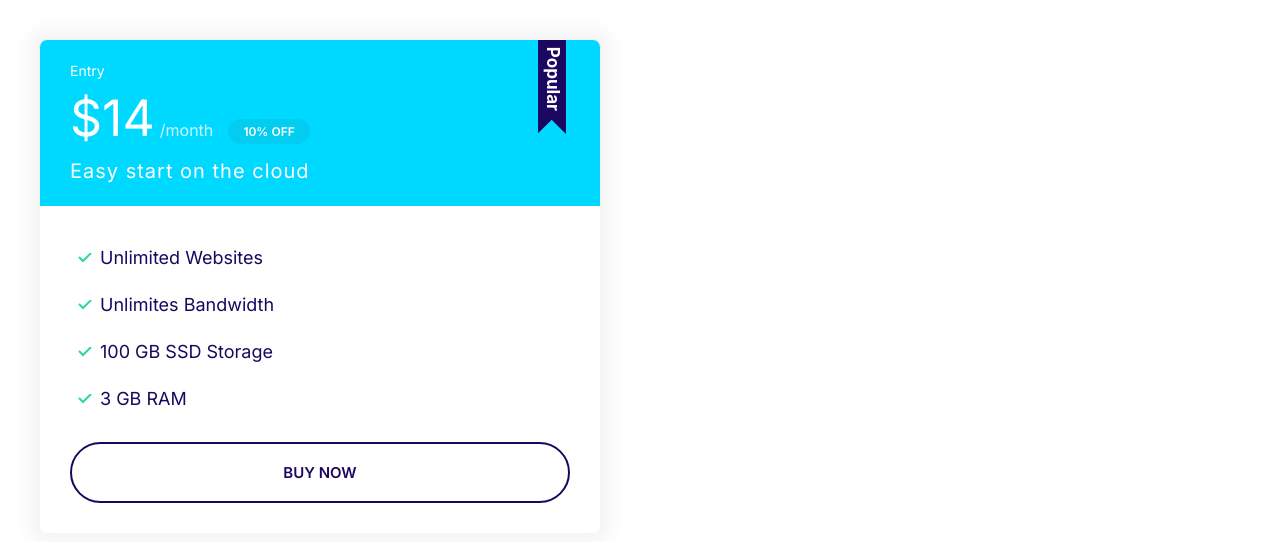
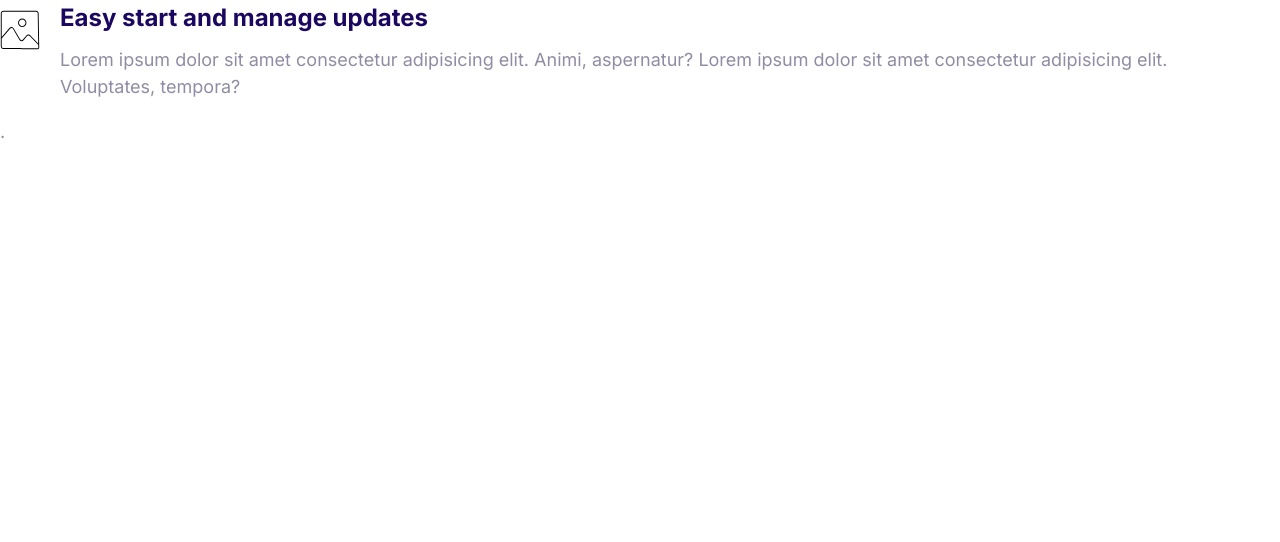
Before and after one commit to VidasUska/project-first, a plain HTML site: page index.html in a window 1280 px wide. Drawn offline with Linux system fonts and the light colour scheme.

Commit message:
Build media.

```diff
--- a/css/styles.css
+++ b/css/styles.css
@@ -354,3 +354,20 @@ a {
     font-size: 1.6rem;
   }
 }
+
+/* Media */
+.media {
+  display: flex;
+}
+
+.media__title {
+  margin-top: 0;
+}
+
+.media__body {
+  margin: 0 2rem;
+}
+
+.media__image {
+  margin-top: 1rem;
+}
--- a/index.html
+++ b/index.html
@@ -15,27 +15,21 @@
     <link rel="stylesheet" href="css/styles.css" />
   </head>
   <body>
-    <div style="width: 50%; padding: 4rem">
-      <div class="plan plan--popular">
-        <div class="card card--secondary">
-          <header class="card__header">
-            <h3 class="plan__name">Entry</h3>
-            <span class="plan__price">$14</span>
-            <span class="plan__billing-cycle">/month</span>
-            <span class="badge badge--secondary badge--small">10% OFF</span>
-            <span class="plan__description">Easy start on the cloud</span>
-          </header>
-          <div class="card__body">
-            <ul class="list list--tick">
-              <li class="list__item">Unlimited Websites</li>
-              <li class="list__item">Unlimites Bandwidth</li>
-              <li class="list__item">100 GB SSD Storage</li>
-              <li class="list__item">3 GB RAM</li>
-            </ul>
-            <button class="btn btn--outline btn--block">Buy Now</button>
-          </div>
-        </div>
+    <div class="media">
+      <div class="media__image">
+        <svg class="icon icon--primary">
+          <use xlink:href="images/sprite.svg#snap"></use>
+        </svg>
+      </div>
+      <div class="media__body">
+        <h3 class="media__title">Easy start and manage updates</h3>
+        <p>
+          Lorem ipsum dolor sit amet consectetur adipisicing elit. Animi,
+          aspernatur? Lorem ipsum dolor sit amet consectetur adipisicing elit.
+          Voluptates, tempora?
+        </p>
       </div>
     </div>
   </body>
+  .
 </html>
```
Also changed, not shown: components/media.html (added, +15 -0 lines).
